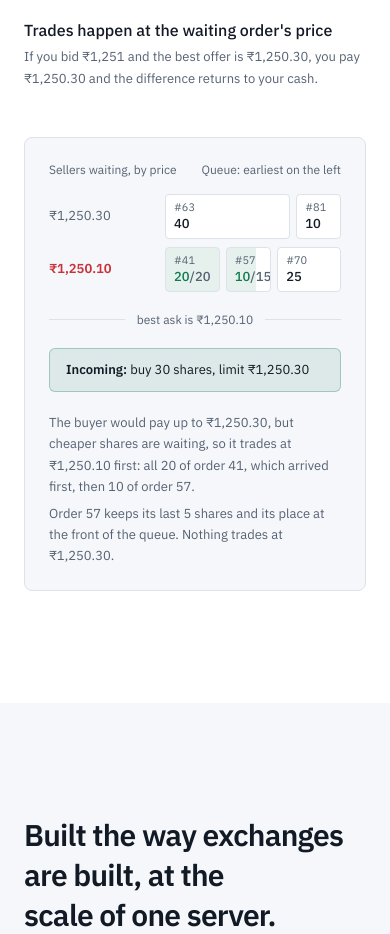
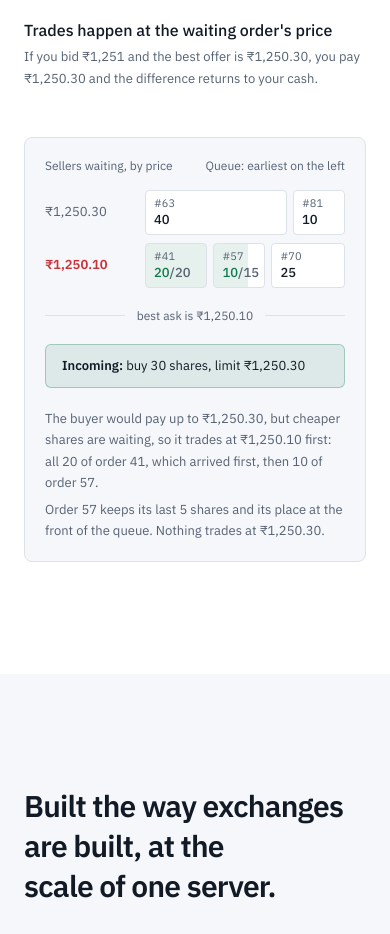
Before and after one commit to UditSinghChauhan/MarketLab, a React (Vite) app in the folder apps/web/: page / in a window 390 px wide. Shown: the part 2960-3894 px from the top of the page. Built offline with nearby package versions, Linux system fonts and the light colour scheme; no server answers.

Commit message:
fix(web): give the matching diagram's queue cells room on a phone

```diff
--- a/apps/web/src/landing/MatchingDiagram.tsx
+++ b/apps/web/src/landing/MatchingDiagram.tsx
@@ -29,14 +29,18 @@ const LEVELS: { price: string; orders: Resting[] }[] = [
 
 export function MatchingDiagram() {
   return (
-    <figure className="self-center rounded-lg border border-line bg-bg p-6">
-      <div className="mb-4 flex items-baseline justify-between text-xs text-muted">
+    <figure className="self-center rounded-lg border border-line bg-bg p-5 sm:p-6">
+      <div className="mb-4 flex flex-wrap items-baseline justify-between gap-x-4 gap-y-1 text-xs text-muted">
         <span>Sellers waiting, by price</span>
         <span>Queue: earliest on the left</span>
       </div>
       <div className="space-y-2">
         {LEVELS.map((level, i) => (
-          <div key={level.price} className="grid grid-cols-[6.5rem_1fr] items-center gap-3">
+          // A narrower price column on a phone leaves the queue room for every chip's minimum.
+          <div
+            key={level.price}
+            className="grid grid-cols-[5.5rem_1fr] items-center gap-3 sm:grid-cols-[6.5rem_1fr]"
+          >
             <span
               className={`num text-sm ${i === LEVELS.length - 1 ? "font-semibold text-ask" : "text-muted"}`}
             >
@@ -77,9 +81,10 @@ export function MatchingDiagram() {
 
 function Chip({ order }: { order: Resting }) {
   const fill = order.taken / order.shares;
+  // Widths follow the shares, but never below what "#57" over "10/15" needs (52 px).
   return (
     <div
-      className="relative min-w-0 overflow-hidden rounded border border-line bg-surface px-2 py-1"
+      className="relative min-w-[3.25rem] overflow-hidden rounded border border-line bg-surface px-2 py-1"
       style={{ flexGrow: order.shares, flexBasis: 0 }}
       aria-label={`Order ${String(order.id)}: ${String(order.shares)} shares${
         order.taken > 0 ? `, ${String(order.taken)} bought` : ""
```
